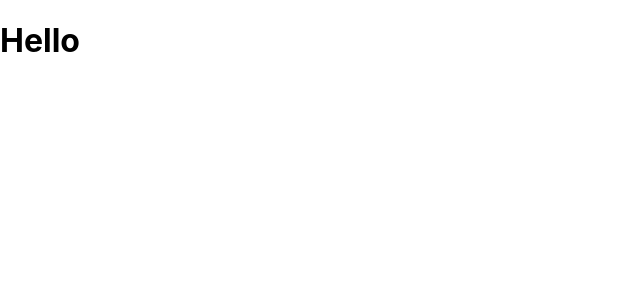
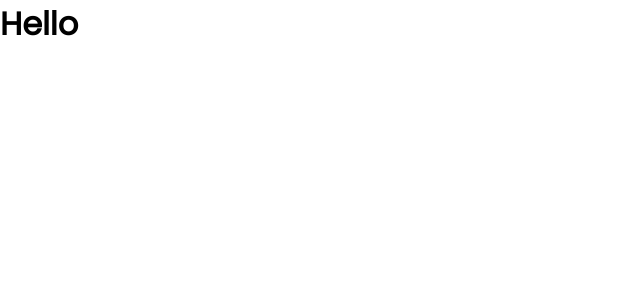
Before and after one commit to gift56/form-js, a React (Create React App) app in the folder form-validation/: page / in a window 1280 px wide. Shown: the top 300 px of the page, without its empty margins (0-640 px from the left). Built offline with nearby package versions, Linux system fonts and the light colour scheme.

Commit message:
added font family

```diff
--- a/form-validation/src/App.js
+++ b/form-validation/src/App.js
@@ -1,4 +1,5 @@
 import Signup from './components/Signup';
+import './css/Form.css';
 
 function App() {
   return (
--- a/form-validation/src/css/Form.css
+++ b/form-validation/src/css/Form.css
@@ -1,9 +1,11 @@
+@import url("https://fonts.googleapis.com/css2?family=Poppins:ital,wght@0,300;0,400;1,600&display=swap");
 * {
     margin: 0;
     padding: 0;
     box-sizing: border-box;
     border: none !important;
     outline: none;
+    font-family: 'Poppins', sans-serif;
 }
 .container {
     background: linear-gradient(13deg, #850c62, #f80759);
```
